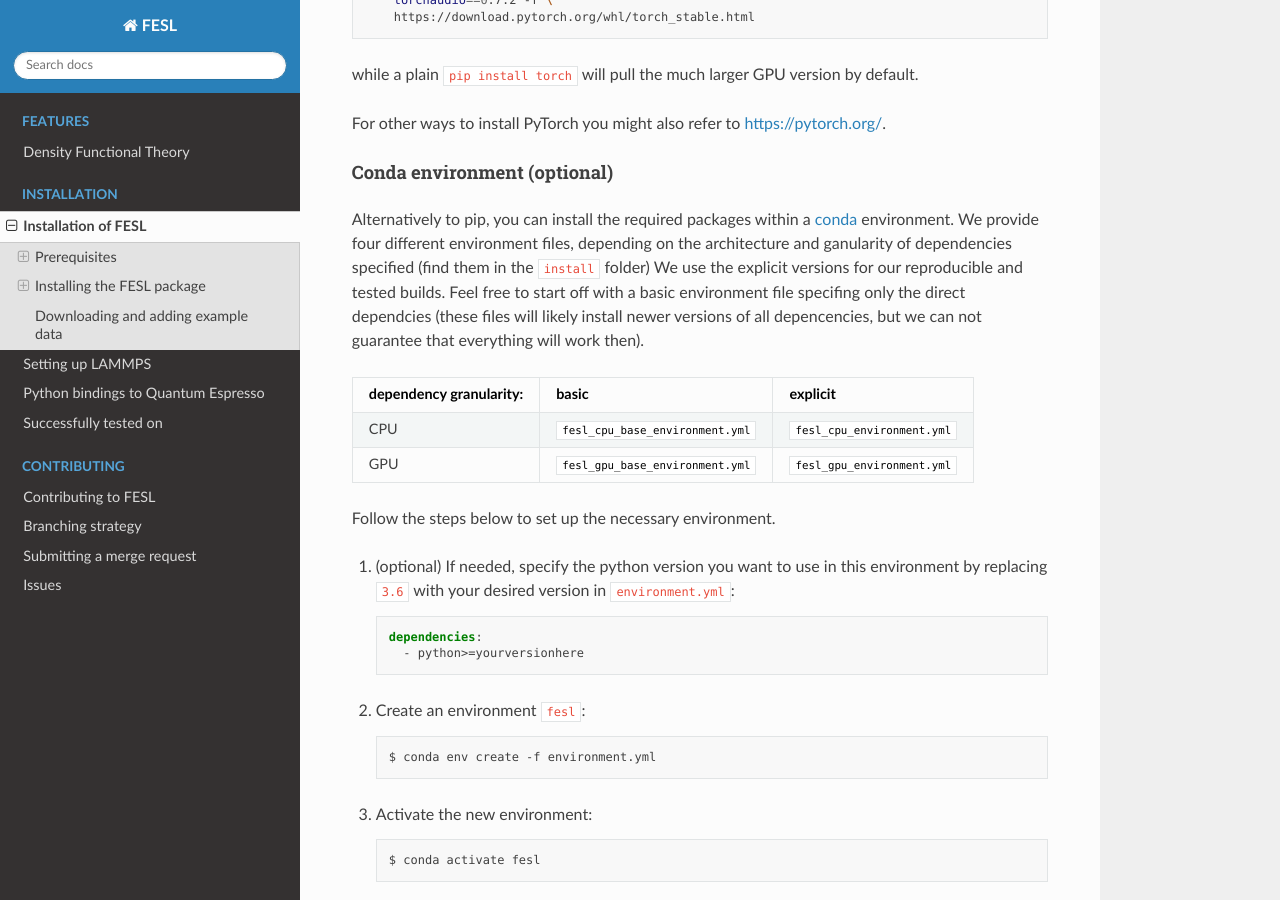
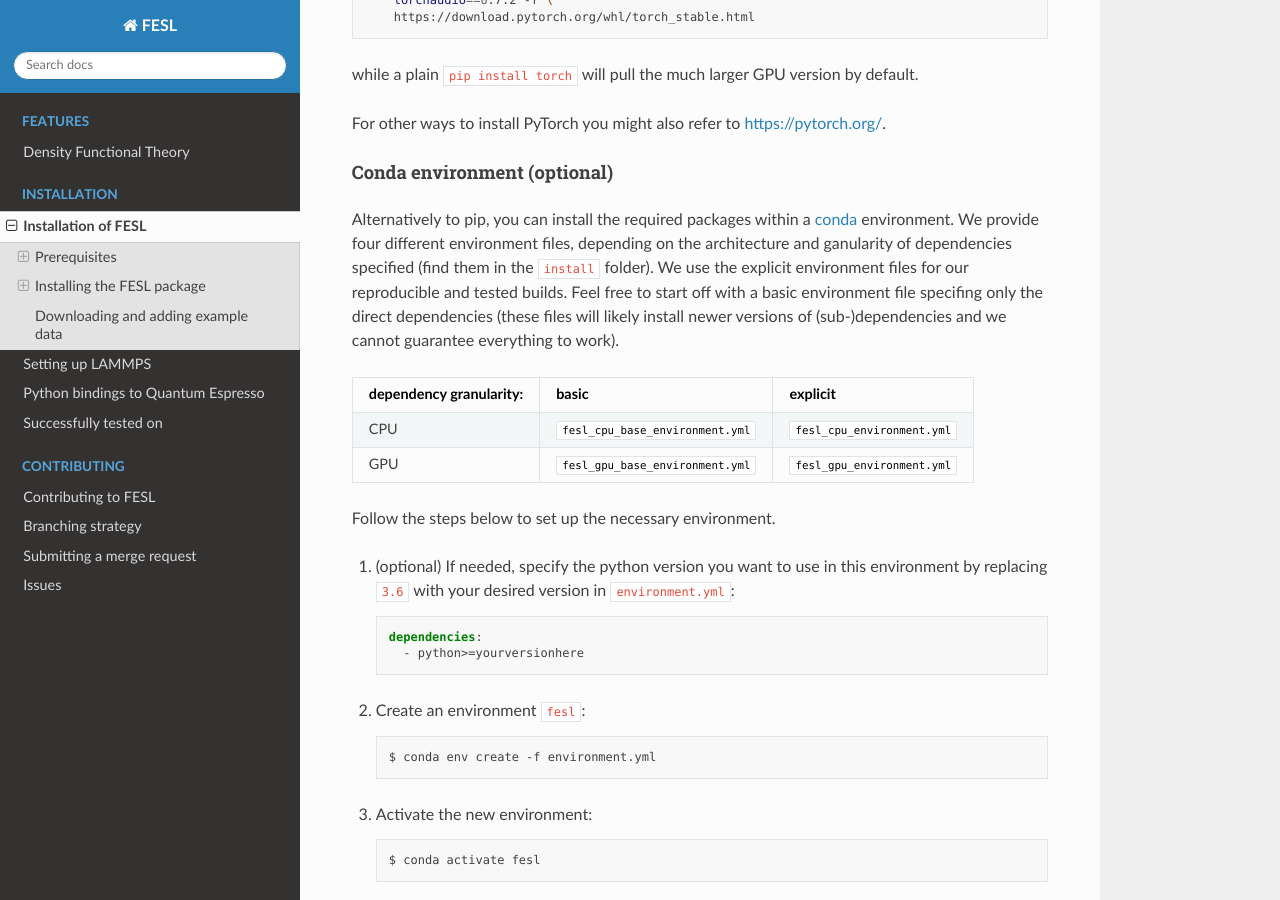
Before and after one commit to mala-project/mala, a Sphinx documentation site: the page built from docs/source/install/README.md, in a window 1280 px wide and 900 px high, scrolled down 1325 px. Built offline with Sphinx 7.4.7 and the Read the Docs theme 2.0.0, drawn with Linux system fonts in a browser that asks for light colours; pages that are not in the unit, such as notebooks, are missing from menus.

Commit message:
Fix typos, enhance wording

```diff
--- a/docs/source/install/README.md
+++ b/docs/source/install/README.md
@@ -66,11 +66,10 @@ For other ways to install PyTorch you might also refer to <https://pytorch.org/>
 Alternatively to pip, you can install the required packages within a
 [conda](https://docs.conda.io/en/latest/miniconda.html) environment.
 We provide four different environment files, depending on the architecture and
-ganularity of dependencies specified (find them in the `install` folder)
-We use the explicit versions for our reproducible and tested builds. Feel free to
-start off with a basic environment file specifing only the direct dependcies (these
-files will likely install newer versions of all depencencies, but we can not
-guarantee that everything will work then).
+ganularity of dependencies specified (find them in the `install` folder).
+We use the explicit environment files for our reproducible and tested builds. Feel free to
+start off with a basic environment file specifing only the direct dependencies (these
+files will likely install newer versions of (sub-)dependencies and we cannot guarantee everything to work).
 
 | dependency granularity: | basic                           | explicit                   |
 |-------------------------|---------------------------------|----------------------------|
```
